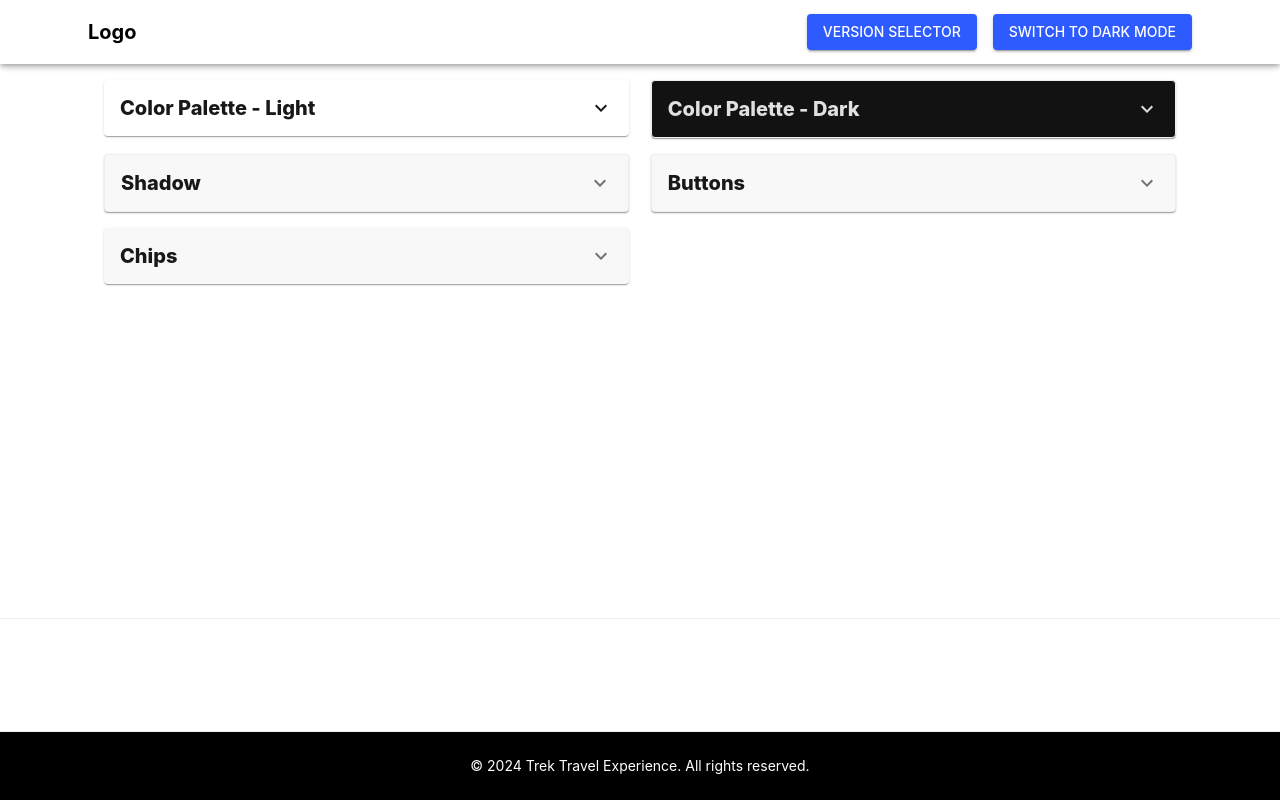
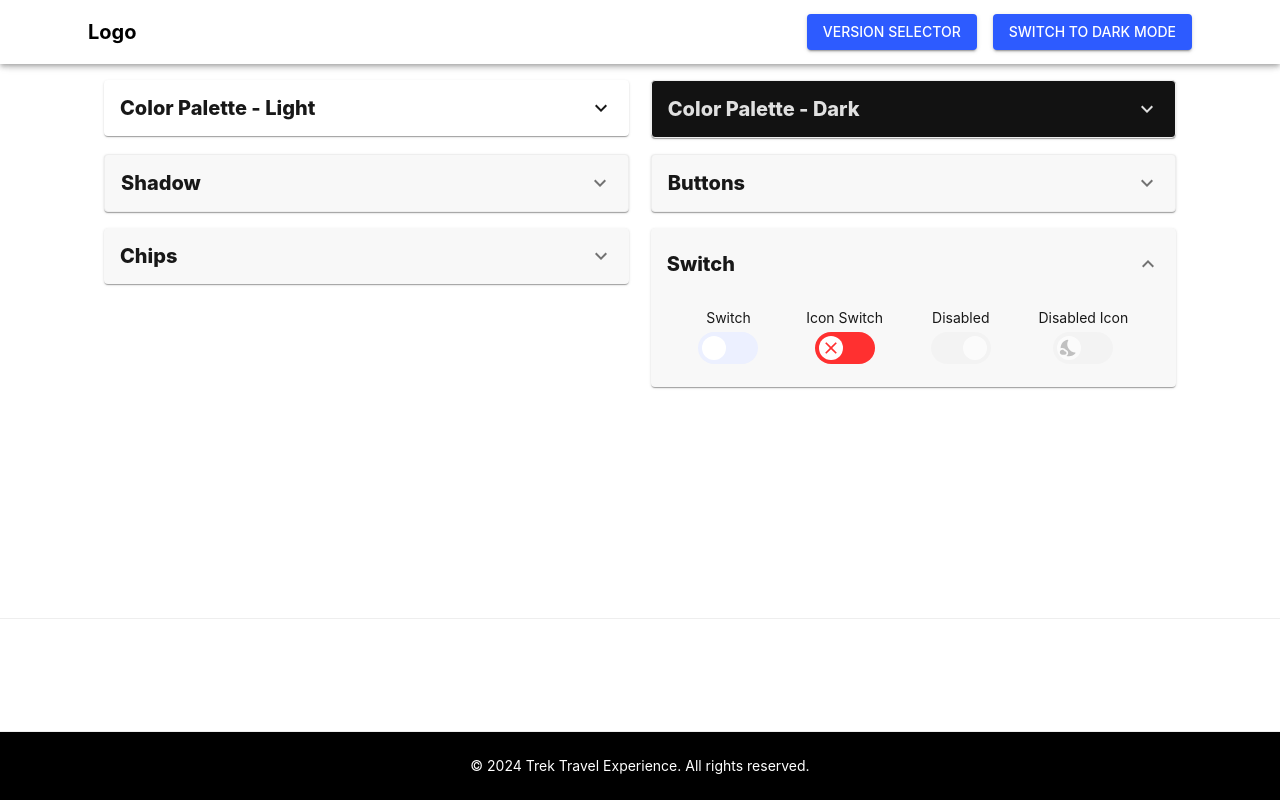
Before and after one commit to Yuki-kykyky/layout-demos, a Next.js app: page / in a window 1280 px wide. Built offline with nearby package versions, Linux system fonts and the light colour scheme.

Commit message:
import react-switch, generate toggle switch

```diff
--- /dev/null
+++ b/app/components/page2/switch-list.tsx
@@ -0,0 +1,159 @@
+import { ColorPalette } from "@/app/common/styles/color-palette";
+import { Brightness5Rounded, NightsStayRounded } from "@mui/icons-material";
+import CheckIcon from "@mui/icons-material/Check";
+import CloseIcon from "@mui/icons-material/Close";
+import { Box, Stack, Typography } from "@mui/material";
+import { useTheme } from "@mui/material/styles";
+import React, { useState } from "react";
+import Switch from "react-switch";
+
+export const WoopSwitch = ({
+  checked,
+  setChecked,
+  disabled = false,
+}: {
+  checked: boolean;
+  setChecked: (checked: boolean) => void;
+  disabled?: boolean;
+}) => {
+  const theme = useTheme();
+  return (
+    <Box>
+      <Switch
+        width={60}
+        height={32}
+        uncheckedIcon={false}
+        checkedIcon={false}
+        checked={checked}
+        handleDiameter={24}
+        onChange={() => setChecked(!checked)}
+        onColor={
+          disabled
+            ? ColorPalette.Greyscale.disabledBg
+            : theme.palette.primary.main
+        }
+        offColor={
+          disabled
+            ? ColorPalette.Greyscale.disabledBg
+            : theme.palette.primary.light
+        }
+        disabled={disabled}
+      />
+    </Box>
+  );
+};
+
+export const WoopIconSwitch = ({
+  checked,
+  setChecked,
+  disabled = false,
+  checkedHandleIcon,
+  uncheckedHandleIcon,
+}: {
+  checked: boolean;
+  setChecked: (checked: boolean) => void;
+  disabled?: boolean;
+  checkedHandleIcon?: React.ReactNode;
+  uncheckedHandleIcon?: React.ReactNode;
+}) => {
+  const theme = useTheme();
+  return (
+    <Switch
+      disabled={disabled}
+      width={60}
+      height={32}
+      handleDiameter={24}
+      uncheckedIcon={false}
+      checkedIcon={false}
+      uncheckedHandleIcon={
+        <Box
+          sx={{
+            width: 24,
+            height: 24,
+            display: "flex",
+            justifyContent: "center",
+            alignItems: "center",
+            "& .MuiSvgIcon-root": {
+              fontSize: 20,
+              color: disabled
+                ? ColorPalette.Greyscale.disabledText
+                : theme.palette.error.main,
+            },
+          }}
+        >
+          {uncheckedHandleIcon || <CloseIcon />}
+        </Box>
+      }
+      checkedHandleIcon={
+        <Box
+          sx={{
+            width: 24,
+            height: 24,
+            display: "flex",
+            justifyContent: "center",
+            alignItems: "center",
+            "& .MuiSvgIcon-root": {
+              fontSize: 20,
+              color: disabled
+                ? ColorPalette.Greyscale.disabledText
+                : theme.palette.success.main,
+            },
+          }}
+        >
+          {checkedHandleIcon || <CheckIcon />}
+        </Box>
+      }
+      checked={checked}
+      onColor={
+        disabled
+          ? ColorPalette.Greyscale.disabledBg
+          : theme.palette.success.main
+      }
+      offColor={
+        disabled ? ColorPalette.Greyscale.disabledBg : theme.palette.error.main
+      }
+      onChange={() => setChecked(!checked)}
+    />
+  );
+};
+export function SwitchList() {
+  const [checked, setChecked] = useState(false);
+  const [checkedIcon, setCheckedIcon] = useState(false);
+  const [checkedDisabled, setCheckedDisabled] = useState(true);
+  const [checkedIconDisabled, setCheckedIconDisabled] = useState(false);
+  return (
+    <Stack
+      direction="row"
+      spacing={2}
+      flexWrap="wrap"
+      justifyContent={"space-evenly"}
+    >
+      <Stack direction="column" spacing={0.5} alignItems="center">
+        <Typography variant="body2">Switch</Typography>
+        <WoopSwitch checked={checked} setChecked={setChecked} />
+      </Stack>
+      <Stack direction="column" spacing={0.5} alignItems="center">
+        <Typography variant="body2">Icon Switch</Typography>
+        <WoopIconSwitch checked={checkedIcon} setChecked={setCheckedIcon} />
+      </Stack>
+      <Stack direction="column" spacing={0.5} alignItems="center">
+        <Typography variant="body2">Disabled</Typography>
+        <WoopSwitch
+          checked={checkedDisabled}
+          setChecked={setCheckedDisabled}
+          disabled={true}
+        />
+      </Stack>
+      <Stack direction="column" spacing={0.5} alignItems="center">
+        <Typography variant="body2">Disabled Icon</Typography>
+        <WoopIconSwitch
+          checked={checkedIconDisabled}
+          setChecked={setCheckedIconDisabled}
+          disabled={true}
+          checkedHandleIcon={<Brightness5Rounded />}
+          uncheckedHandleIcon={<NightsStayRounded />}
+        />
+      </Stack>
+    </Stack>
+  );
+}
--- a/app/pages/woop-design-system.tsx
+++ b/app/pages/woop-design-system.tsx
@@ -13,7 +13,9 @@ import ButtonList from "../components/page2/button-list";
 import { ChipList } from "../components/page2/chip-list";
 import { ColorPaletteList } from "../components/page2/color-palette-list";
 import { ShadowList } from "../components/page2/shadow-list";
+import { SwitchList } from "../components/page2/switch-list";
 import React from "react";
+
 export function WoopDesignSystem() {
   return (
     <Container maxWidth="xl">
@@ -152,6 +154,18 @@ export function WoopDesignSystem() {
             </AccordionDetails>
           </Accordion>
         </Box>
+        <Box sx={{ width: "49%" }}>
+          <Accordion expanded>
+            <AccordionSummary expandIcon={<ExpandMoreIcon />}>
+              <Typography variant="h6" fontWeight="800">
+                Switch
+              </Typography>
+            </AccordionSummary>
+            <AccordionDetails>
+              <SwitchList />
+            </AccordionDetails>
+          </Accordion>
+        </Box>
       </Stack>
     </Container>
   );
--- a/app/theme.ts
+++ b/app/theme.ts
@@ -54,6 +54,12 @@ const lightTheme = createTheme({
       dark: ColorPalette.SystemColors.errorHover,
       contrastText: ColorPalette.Greyscale.white,
     },
+    success: {
+      main: ColorPalette.SystemColors.successful,
+      light: ColorPalette.SystemColors.successfulTertiary,
+      dark: ColorPalette.SystemColors.successfulHover,
+      contrastText: ColorPalette.Greyscale.white,
+    },
   },
   typography: {
     fontFamily: "Inter",
--- a/package.json
+++ b/package.json
@@ -16,6 +16,7 @@
     "next": "15.1.6",
     "react": "^19.0.0",
     "react-dom": "^19.0.0",
+    "react-switch": "^7.1.0",
     "typeface-source-code-pro": "^1.1.13"
   },
   "devDependencies": {
```
Also changed, not shown: 1 other file (tests, documents, lock files or other folders).
